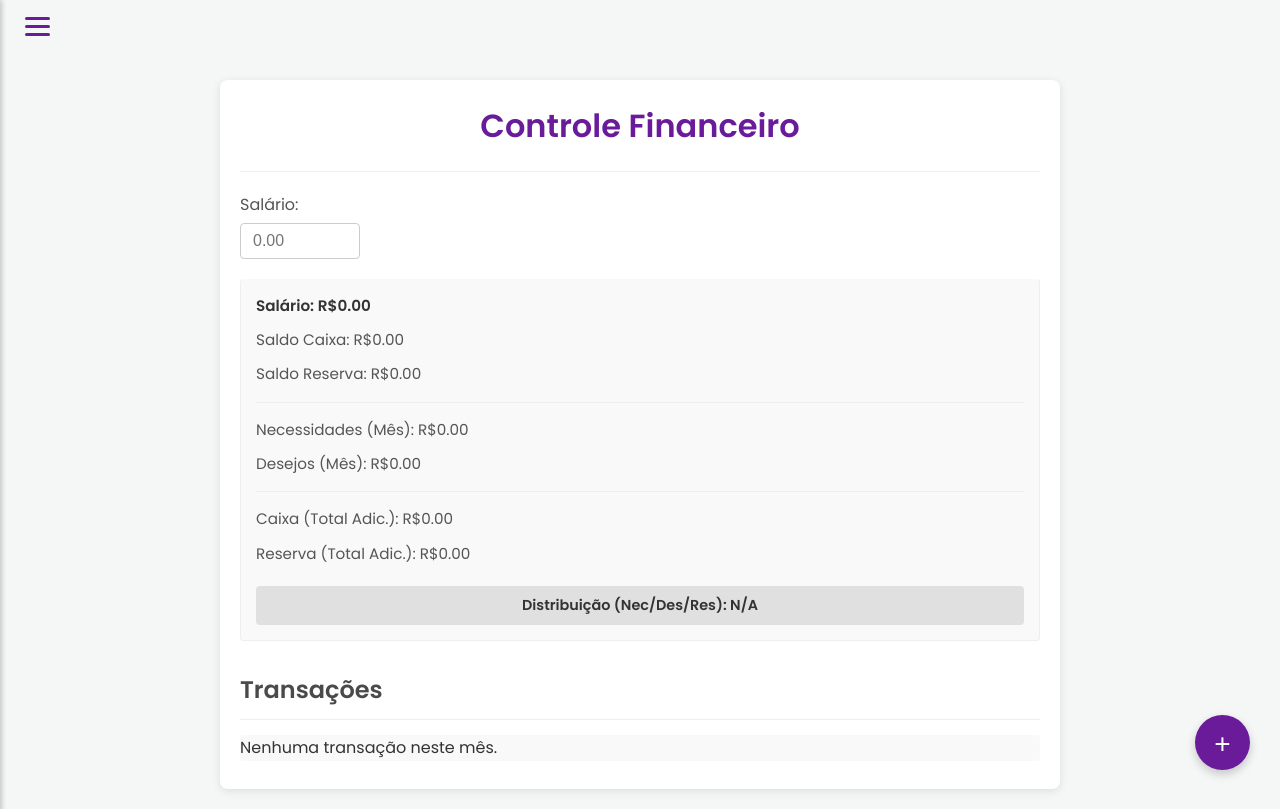
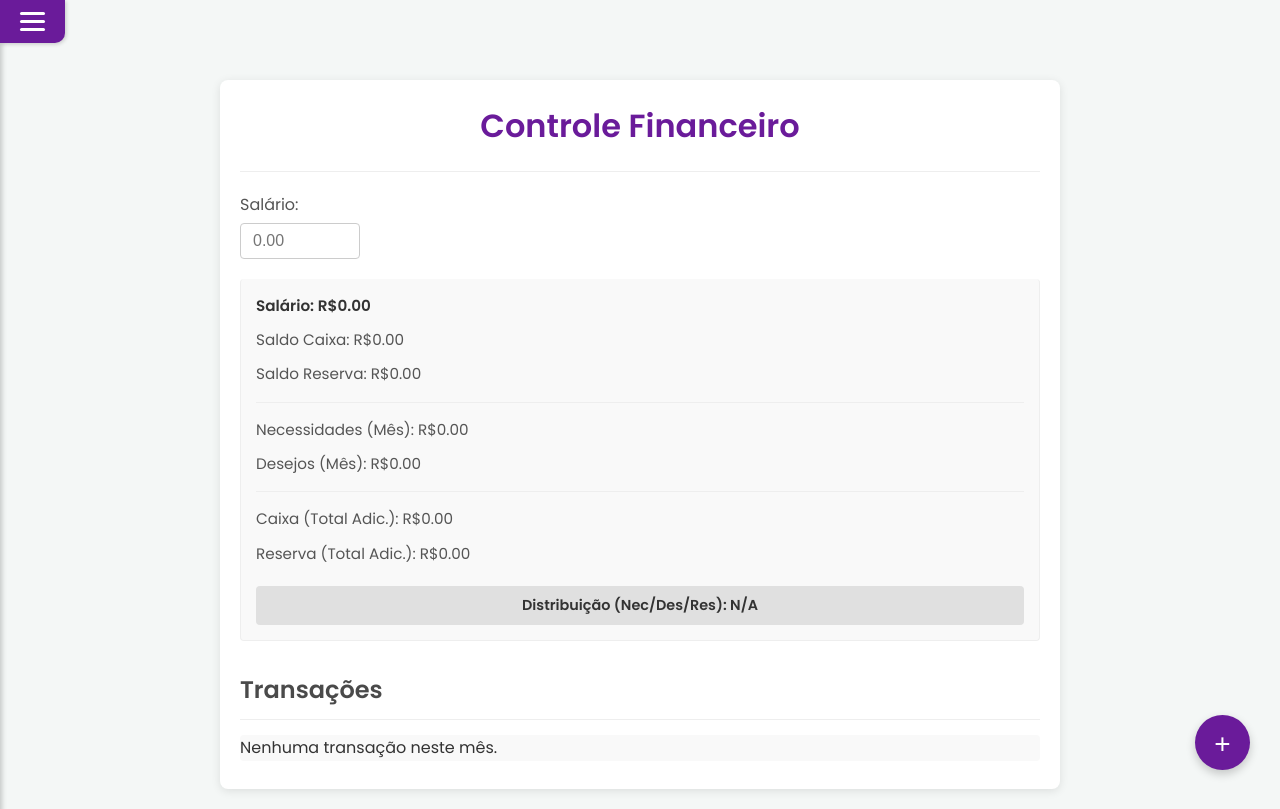
Before and after one commit to lucasliet/controle-financeiro, a plain HTML site: page index.html in a window 1280 px wide. Drawn offline with nearby package versions, Linux system fonts and the light colour scheme.

Commit message:
feat: Ajusta estilo do menu toggle com nova posição, cor de fundo e sombra

```diff
--- a/css/navigation.css
+++ b/css/navigation.css
@@ -1,13 +1,16 @@
 /* --- Menu Toggle (Hamburger) --- */
 .menu-toggle {
     position: fixed;
-    top: 15px;
-    left: 15px;
+    top: 0; /* Colado no topo */
+    left: 0; /* Colado na esquerda */
     z-index: 1100;
-    background: none;
+    background-color: #6a1b9a; /* Fundo roxo */
     border: none;
-    padding: 10px;
+    padding: 20px; /* Ajustar padding se necessário */
     cursor: pointer;
+    border-bottom-right-radius: 10px; /* Canto arredondado */
+    overflow: hidden; /* Garante que o ícone não saia do canto arredondado */
+    box-shadow: 1px 1px 4px rgba(0,0,0,0.2); /* Adiciona sombra para destacar */
 }
 
 .hamburger,
@@ -15,7 +18,7 @@
 .hamburger::after {
     content: '';
     display: block;
-    background-color: #6a1b9a;
+    background-color: #fff; /* Ícone branco */
     height: 3px;
     width: 25px;
     border-radius: 3px;
@@ -37,12 +40,12 @@
 
 .menu-toggle.active .hamburger::before {
     transform: translateY(0) rotate(45deg);
-    background-color: #fff;
+    background-color: #fff; /* Mantém branco no 'X' */
 }
 
 .menu-toggle.active .hamburger::after {
     transform: translateY(-3px) rotate(-45deg);
-    background-color: #fff;
+    background-color: #fff; /* Mantém branco no 'X' */
 }
 
 /* --- Drawer --- */
```
